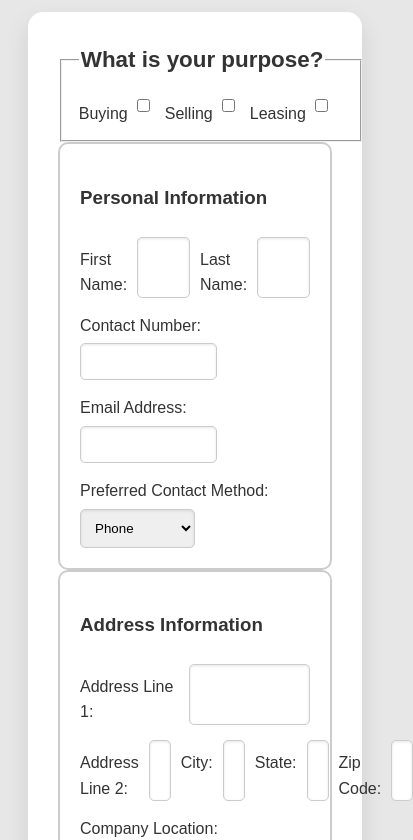
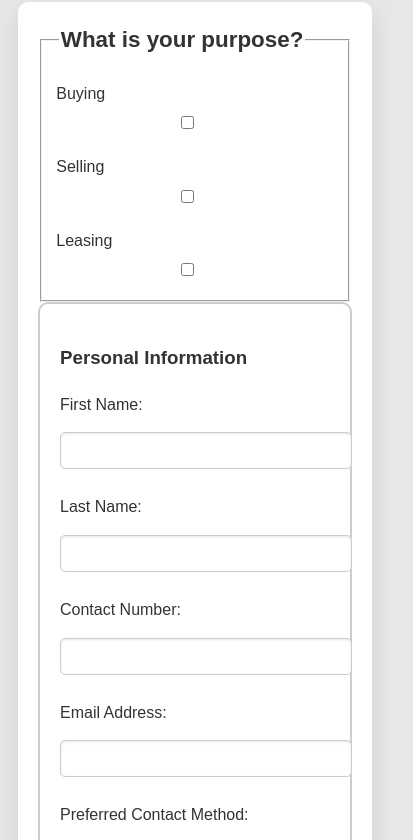
Before and after one commit to hivoltgdevelopment/Buyer-Form, a website: page sendmail/index.html in a window 390 px wide. Shown: the part 157-997 px from the top of the page, 413 px wide, since content can reach past the window. Drawn offline with Linux system fonts and the light colour scheme.

Commit message:
Modified Code for Enhanced Responsive Design

```diff
--- a/sendmail/index.html
+++ b/sendmail/index.html
@@ -106,31 +106,53 @@
         /* Responsive Design */
         @media (max-width: 768px) {
     body {
+        padding: 10px;
+    }
+
+    form {
         padding: 20px;
+        border-radius: 10px; /* Slightly smaller border-radius for smaller screens */
+    }
+
+    .form-section,
+    .checkbox-row,
+    .form-row {
+        flex-direction: column; /* Stack form elements vertically */
     }
 
     .form-row {
-            display: flex;
-            justify-content: space-between;
-            margin-bottom: 10px;
+        margin-bottom: 15px; /* Increase spacing between form rows for better touch interaction */
     }
 
-        .form-row > label,
-        .form-row > input,
-        .form-row > select {
-            flex: 1;
-            margin-right: 10px;
+    label,
+    input[type="text"],
+    input[type="tel"],
+    input[type="email"],
+    input[type="number"],
+    input[type="date"],
+    select,
+    textarea,
+    input[type="submit"] {
+        width: 100%; /* Full width for better use of space */
+        margin-right: 0;
+        margin-bottom: 10px; /* Add some space below each input for clarity */
     }
 
-        .form-row > label:last-child,
-        .form-row > input:last-child,
-        .form-row > select:last-child {
-            margin-right: 0;
+    input[type="radio"],
+    input[type="checkbox"] {
+        margin: 0 10px 10px 0; /* Adjust spacing around smaller elements for easier interaction */
+    }
+
+    .checkbox-row,
+    .form-row {
+        justify-content: flex-start; /* Align items to the start for column direction */
     }
 
     input[type="submit"] {
-            display: block;
-            margin: 20px auto;
+        display: block; /* Ensure submit button is centered and full-width */
+        width: auto; /* Auto width to fit content or container */
+        margin: 20px auto; /* Center the button with automatic horizontal margins */
+    }
     }
 
     </style>
```
Lines whose indentation alone changed are shown as unchanged.
